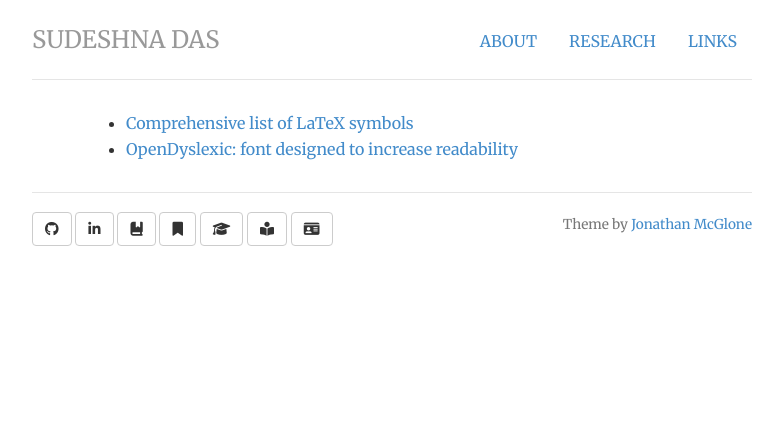
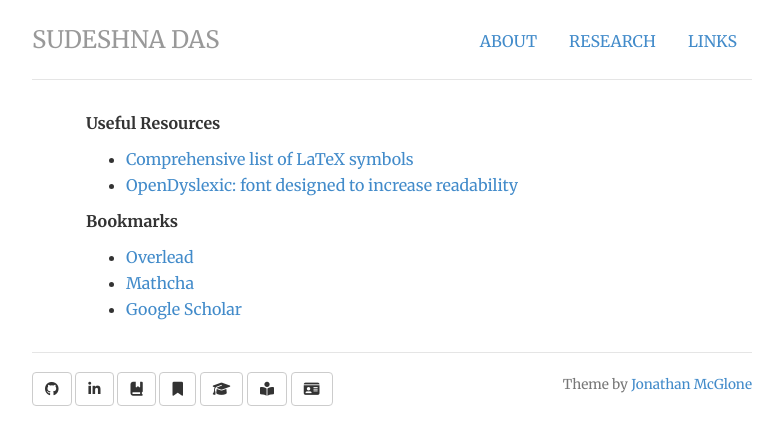
Before and after one commit to das-sudeshna/das-sudeshna.github.io, a Jekyll site: the page built from links/index.html, in a window 1280 px wide. Shown: the top 445 px of the page, without its empty margins (248-1031 px from the left). Built offline with Jekyll 4.4.1, drawn with Linux system fonts in a browser that asks for light colours; nearby versions of some CDN libraries.

Commit message:
Update index.html

```diff
--- a/links/index.html
+++ b/links/index.html
@@ -9,9 +9,17 @@ description: Links curated by Sudeshna Das, PhD candidate, IIT Kharagpur.
 
   <div class="contact">
 
+    <p><strong>Useful Resources</strong><br>
 	<ul>
 		<li><a href="http://mirrors.ctan.org/info/symbols/comprehensive/symbols-a4.pdf">Comprehensive list of LaTeX symbols</a></li>
 		<li><a href="https://opendyslexic.org/">OpenDyslexic: font designed to increase readability</a></li>
 	</ul>
 
+    <p><strong>Bookmarks</strong><br>
+	<ul>
+		<li><a href="https://www.overleaf.com">Overlead</a></li>
+		<li><a href="https://www.mathcha.io/editor">Mathcha</a></li>
+		<li><a href="https://scholar.google.com">Google Scholar</a></li>
+	</ul>
+
   </div>
```
